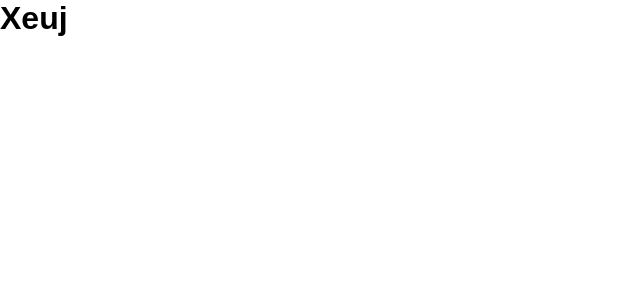
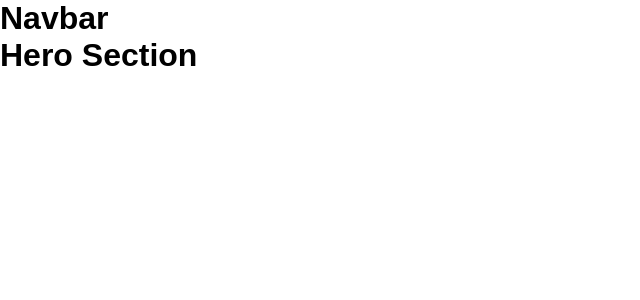
Before and after one commit to Arnab-Kashyap/Xeuj, a React (Vite) app: page / in a window 1280 px wide. Shown: the top 300 px of the page, without its empty margins (0-640 px from the left). Built offline with nearby package versions, Linux system fonts and the light colour scheme.

Commit message:
Create initial React component structure

```diff
--- a/src/App.jsx
+++ b/src/App.jsx
@@ -1,7 +1,11 @@
+import Navbar from "./components/Navbar";
+import Hero from "./sections/Hero";
+
 function App() {
   return (
     <div>
-      <h1>Xeuj</h1>
+      <Navbar />
+      <Hero />
     </div>
   );
 }
--- /dev/null
+++ b/src/components/Navbar.jsx
@@ -0,0 +1,5 @@
+function Navbar() {
+  return <h1>Navbar</h1>;
+}
+
+export default Navbar;
--- /dev/null
+++ b/src/sections/Hero.jsx
@@ -0,0 +1,5 @@
+function Hero() {
+  return <h1>Hero Section</h1>;
+}
+
+export default Hero;
```
Also changed, not shown: src/components/Button.jsx (added).
